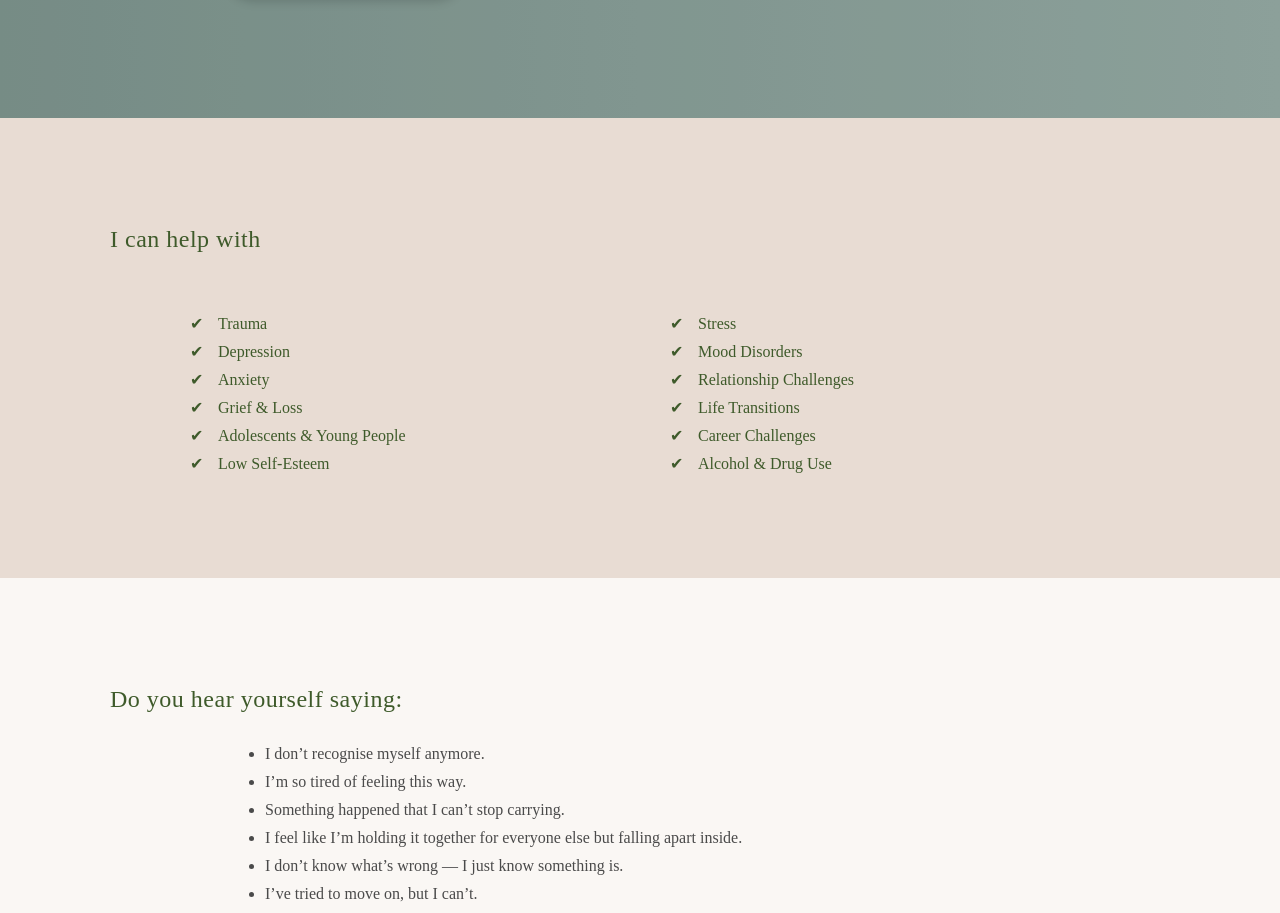
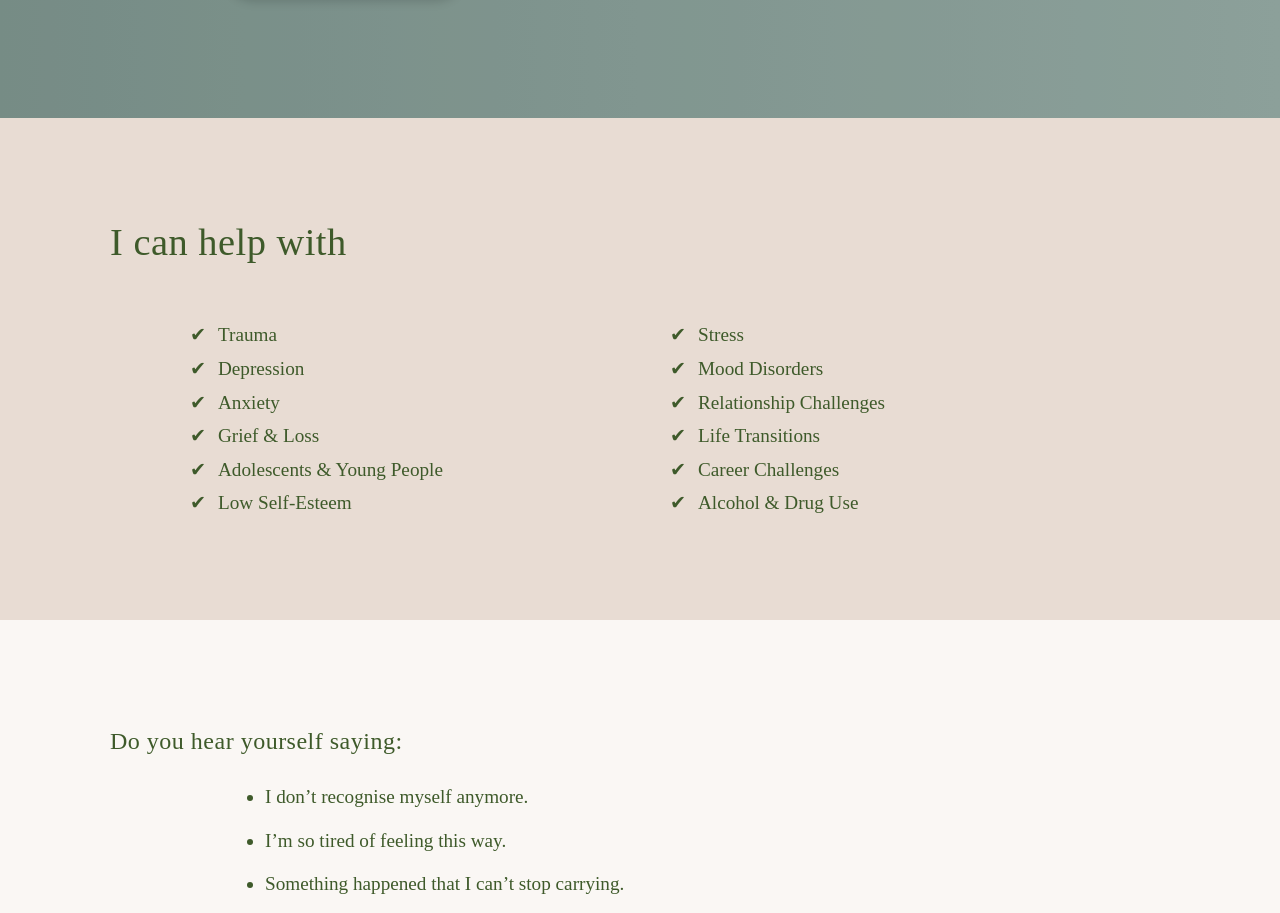
Before and after one commit to Jencreates-design/the-ignite-practice, a Jekyll site: the page built from index.html, in a window 1280 px wide. Shown: the part 1482-2395 px from the top of the page. Built offline with Jekyll 4.4.1, drawn with Linux system fonts in a browser that asks for light colours; grey boxes are pictures that could not be loaded.

Commit message:
Add files via upload

```diff
--- a/assets/css/styles.css
+++ b/assets/css/styles.css
@@ -410,29 +410,21 @@ nav a:hover {
     position: relative;
     padding: 120px 20px;
 
-    /* Original acknowledgement green + lighter sage gradient */
     background: linear-gradient(to right,
             #4f6b63 0%,
-            /* SAME green as acknowledgement */
-            #6b857d 100%
-            /* lighter sage */
-        );
+            #6b857d 100%);
 
-    /* Light text to match the softened background */
     color: #f7f7f7;
 }
 
-/* White veil overlay to mellow the whole section */
 .section-sage::before {
     content: "";
     position: absolute;
     inset: 0;
     background: rgba(255, 255, 255, 0.22);
-    /* soft white veil */
     pointer-events: none;
 }
 
-/* Ensure content sits above the overlay */
 .section-sage .section-inner {
     position: relative;
     z-index: 2;
@@ -449,13 +441,11 @@ nav a:hover {
     max-width: 1100px;
 }
 
-/* Text column */
 .text-column {
     flex: 1 1 45%;
     text-align: left;
 }
 
-/* Divider */
 .divider {
     width: 2px;
     background: rgba(255, 255, 255, 0.35);
@@ -463,7 +453,6 @@ nav a:hover {
     border-radius: 2px;
 }
 
-/* Image column */
 .image-column {
     flex: 1 1 45%;
     display: flex;
@@ -478,16 +467,49 @@ nav a:hover {
     object-fit: cover;
 }
 
-/* Restore spacing for issues section */
+/* ================================
+   ISSUES SECTION — BIGGER HEADER + TEXT
+================================ */
 .issues.section {
+    background: var(--ignite-blush);
+    color: var(--ignite-green);
     padding: 100px 20px;
 }
 
 .issues.section h2 {
     margin-bottom: 50px;
+    font-size: 2.4rem;
+    /* bigger header */
+    line-height: 1.3;
 }
 
-/* Restore spacing for empathy section */
+.issues-list {
+    columns: 2;
+    column-gap: 60px;
+    max-width: 900px;
+    margin: 0 auto;
+    list-style: none;
+}
+
+.issues-list li {
+    padding-left: 28px;
+    position: relative;
+    font-size: 1.2rem;
+    /* bigger list text */
+    line-height: 1.75;
+    /* more breathing room */
+}
+
+.issues-list li::before {
+    content: "✔";
+    position: absolute;
+    left: 0;
+    color: var(--ignite-green);
+}
+
+/* ================================
+   EMPATHY SECTION — ADJUSTED SIZE
+================================ */
 .empathy.section {
     padding: 100px 20px;
 }
@@ -497,7 +519,17 @@ nav a:hover {
     margin: 20px auto 30px;
 }
 
-/* Restore spacing for beige section */
+.empathy-list li {
+    font-size: 1.20rem;
+    /* reduced from 1.35rem */
+    line-height: 1.55;
+    margin-bottom: 14px;
+    color: var(--ignite-green);
+}
+
+/* ================================
+   BEIGE SECTION
+================================ */
 .how-help.section {
     padding: 100px 20px;
 }
@@ -531,43 +563,54 @@ a.button-primary:last-of-type {
     }
 }
 
+/* ================================
+   PEARL SECTION — IMAGE MATCHES TEXT HEIGHT
+================================ */
+
 .pearl-section {
+    width: 100%;
     background: white;
-    padding: 80px 20px;
+    padding: 100px 0;
     border-top: 4px solid #8FA59B;
-    /* sage green */
     border-bottom: 4px solid #8FA59B;
 }
 
-/* Full-width section */
-.pearl-section {
-    width: 100%;
-    background: white;
-    /* or off-white below */
-    padding: 100px 0;
-    border-top: 4px solid #8FA59B;
-    /* optional sage border */
-    border-bottom: 4px solid #8FA59B;
-    /* optional sage border */
-}
-
-/* Centered inner container */
 .pearl-inner {
     max-width: 1200px;
-    /* wide screen */
     margin: 0 auto;
-    text-align: center;
     padding: 0 20px;
 }
 
-/* Smaller pearl image */
+/* Two-column layout */
+.pearl-row {
+    display: flex;
+    align-items: stretch;
+    /* image grows to match text height */
+    gap: 40px;
+}
+
+/* Image column */
+.pearl-image-col {
+    flex: 0 0 40%;
+    /* image takes 40% of the width */
+    display: flex;
+    align-items: stretch;
+}
+
+/* Pearl image grows with the column */
 .pearl-image-small {
-    width: 260px;
-    /* adjust size here */
-    height: auto;
-    margin-bottom: 30px;
+    width: 100%;
+    height: 100%;
+    object-fit: cover;
+    /* fills the column beautifully */
     border-radius: 12px;
     box-shadow: 0 4px 12px rgba(0, 0, 0, 0.1);
+}
+
+/* Text column */
+.pearl-text-col {
+    flex: 1;
+    text-align: left;
 }
 
 /* Heading */
@@ -577,14 +620,14 @@ a.button-primary:last-of-type {
     margin-bottom: 20px;
 }
 
-/* Text */
+/* Paragraphs */
 .pearl-section p {
     font-family: "Lora", serif;
     font-size: 1.2rem;
     line-height: 1.9;
     color: #4a4a4a;
+    margin-bottom: 20px;
     max-width: 800px;
-    margin: 0 auto;
 }
 
 /* ================================
```
